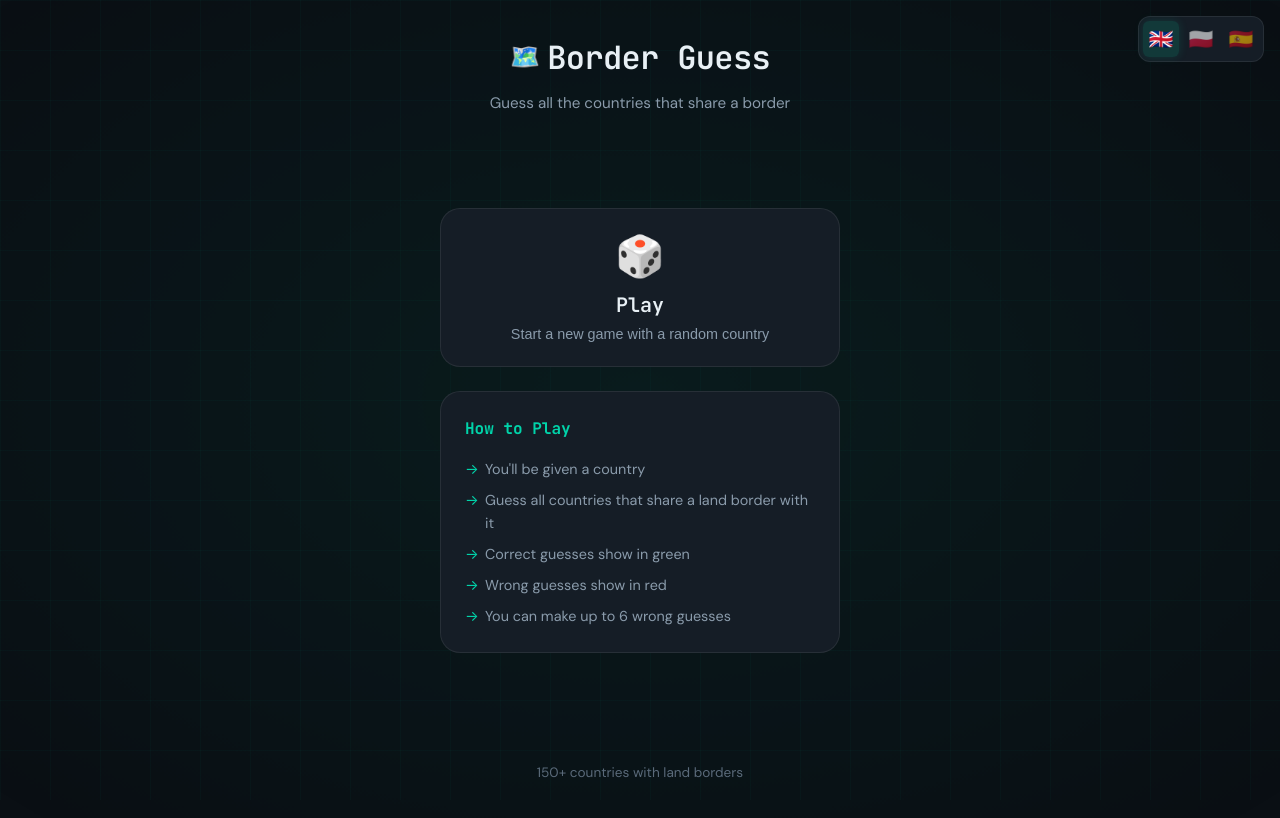
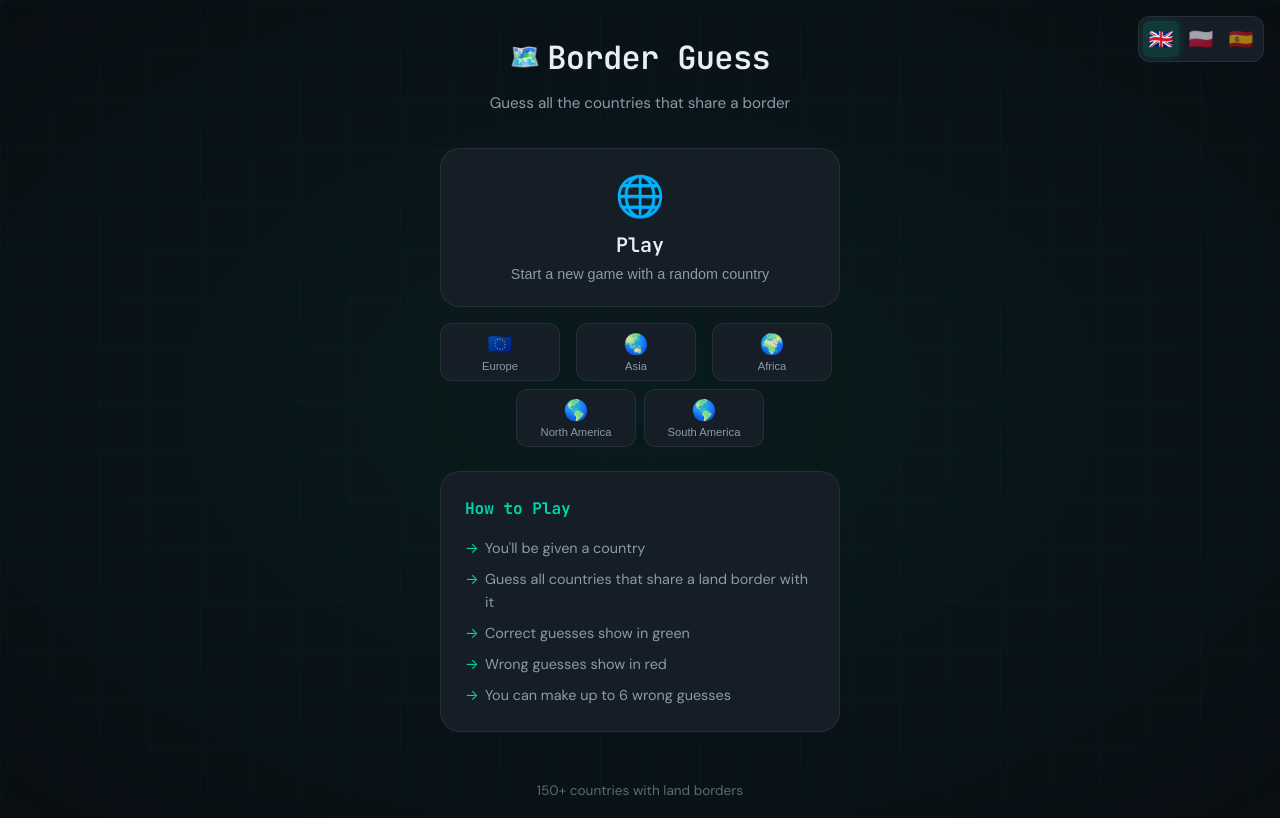
Before and after one commit to pierd/borders, a React (Vite) app: page / in a window 1280 px wide. Built offline with nearby package versions, Linux system fonts and the light colour scheme.

Commit message:
Add continent modes

```diff
--- a/src/App.css
+++ b/src/App.css
@@ -232,6 +232,57 @@ body {
 
 .mode-description {
   font-size: 0.9rem;
+  color: var(--text-secondary);
+}
+
+/* Continent Buttons */
+.continent-buttons {
+  display: grid;
+  grid-template-columns: repeat(3, 1fr);
+  gap: 0.5rem;
+}
+
+.continent-buttons-row {
+  display: contents;
+}
+
+.continent-buttons-row:last-child {
+  grid-column: 1 / -1;
+  display: flex;
+  justify-content: center;
+  gap: 0.5rem;
+}
+
+.continent-btn {
+  display: flex;
+  flex-direction: column;
+  align-items: center;
+  gap: 0.25rem;
+  background: var(--bg-card);
+  border: 1px solid var(--border-color);
+  border-radius: var(--radius-md);
+  padding: 0.5rem 0.75rem;
+  cursor: pointer;
+  transition: all 0.2s ease;
+  color: var(--text-primary);
+  min-width: 80px;
+  flex: 1;
+  max-width: 120px;
+}
+
+.continent-btn:hover {
+  border-color: var(--accent-primary);
+  box-shadow: var(--shadow-glow);
+  transform: translateY(-1px);
+}
+
+.continent-emoji {
+  font-size: 1.25rem;
+}
+
+.continent-name {
+  font-size: 0.7rem;
+  font-weight: 500;
   color: var(--text-secondary);
 }
 
--- a/src/App.tsx
+++ b/src/App.tsx
@@ -5,7 +5,16 @@ import { CountrySearch } from './components/CountrySearch';
 import { CountryMap } from './components/CountryMap';
 import { LanguageSelector } from './components/LanguageSelector';
 import { GAME_CONFIG } from './types/game';
+import { type Continent } from './data/countries';
 import './App.css';
+
+const continentEmojis: Record<Continent, string> = {
+  'Europe': '🇪🇺',
+  'Asia': '🌏',
+  'Africa': '🌍',
+  'North America': '🌎',
+  'South America': '🌎',
+};
 
 function App() {
   const { t } = useTranslation();
@@ -38,13 +47,40 @@ function App() {
 
         <main className="main">
           <div className="mode-selector">
-            <button className="mode-card" onClick={startGame}>
-              <div className="mode-icon">🎲</div>
+            <button className="mode-card" onClick={() => startGame()}>
+              <div className="mode-icon">🌐</div>
               <h2 className="mode-title">{t('game.play')}</h2>
               <p className="mode-description">
                 {t('game.playDescription')}
               </p>
             </button>
+
+            <div className="continent-buttons">
+              <div className="continent-buttons-row">
+                {(['Europe', 'Asia', 'Africa'] as const).map((continent) => (
+                  <button
+                    key={continent}
+                    className="continent-btn"
+                    onClick={() => startGame(continent)}
+                  >
+                    <span className="continent-emoji">{continentEmojis[continent]}</span>
+                    <span className="continent-name">{t(`continents.${continent}`)}</span>
+                  </button>
+                ))}
+              </div>
+              <div className="continent-buttons-row">
+                {(['North America', 'South America'] as const).map((continent) => (
+                  <button
+                    key={continent}
+                    className="continent-btn"
+                    onClick={() => startGame(continent)}
+                  >
+                    <span className="continent-emoji">{continentEmojis[continent]}</span>
+                    <span className="continent-name">{t(`continents.${continent}`)}</span>
+                  </button>
+                ))}
+              </div>
+            </div>
           </div>
 
           <div className="rules-card">
@@ -172,7 +208,7 @@ function App() {
             </div>
 
             <div className="game-over-actions">
-              <button className="btn btn-primary" onClick={startGame}>
+              <button className="btn btn-primary" onClick={() => startGame(gameState.continent)}>
                 {t('gameOver.playAgain')}
               </button>
               <button className="btn btn-secondary" onClick={resetGame}>
--- a/src/data/countries.ts
+++ b/src/data/countries.ts
@@ -2,6 +2,179 @@ export interface Country {
   name: string;
   borders: string[];
 }
+
+export type Continent = 'Europe' | 'Asia' | 'Africa' | 'North America' | 'South America';
+
+// Map each country to its continent
+const countryContinent: Record<string, Continent> = {
+  // Europe
+  "France": "Europe",
+  "Belgium": "Europe",
+  "Luxembourg": "Europe",
+  "Germany": "Europe",
+  "Switzerland": "Europe",
+  "Italy": "Europe",
+  "Monaco": "Europe",
+  "Spain": "Europe",
+  "Andorra": "Europe",
+  "Denmark": "Europe",
+  "Poland": "Europe",
+  "Czech Republic": "Europe",
+  "Austria": "Europe",
+  "Netherlands": "Europe",
+  "Portugal": "Europe",
+  "Gibraltar": "Europe",
+  "Slovenia": "Europe",
+  "San Marino": "Europe",
+  "Vatican City": "Europe",
+  "Slovakia": "Europe",
+  "Ukraine": "Europe",
+  "Belarus": "Europe",
+  "Lithuania": "Europe",
+  "Hungary": "Europe",
+  "Romania": "Europe",
+  "Serbia": "Europe",
+  "Croatia": "Europe",
+  "Liechtenstein": "Europe",
+  "Montenegro": "Europe",
+  "Bosnia and Herzegovina": "Europe",
+  "Bulgaria": "Europe",
+  "North Macedonia": "Europe",
+  "Kosovo": "Europe",
+  "Greece": "Europe",
+  "Albania": "Europe",
+  "Norway": "Europe",
+  "Sweden": "Europe",
+  "Finland": "Europe",
+  "Ireland": "Europe",
+  "United Kingdom": "Europe",
+  "Estonia": "Europe",
+  "Latvia": "Europe",
+  "Moldova": "Europe",
+  "Russia": "Europe", // Listed as Europe since most borders are European
+
+  // Asia
+  "Turkey": "Asia",
+  "Georgia": "Asia",
+  "Armenia": "Asia",
+  "Azerbaijan": "Asia",
+  "Kazakhstan": "Asia",
+  "Uzbekistan": "Asia",
+  "Turkmenistan": "Asia",
+  "Kyrgyzstan": "Asia",
+  "Tajikistan": "Asia",
+  "Afghanistan": "Asia",
+  "Pakistan": "Asia",
+  "India": "Asia",
+  "Nepal": "Asia",
+  "Bhutan": "Asia",
+  "Bangladesh": "Asia",
+  "Myanmar": "Asia",
+  "Thailand": "Asia",
+  "Laos": "Asia",
+  "Vietnam": "Asia",
+  "Cambodia": "Asia",
+  "Malaysia": "Asia",
+  "Brunei": "Asia",
+  "Indonesia": "Asia",
+  "Papua New Guinea": "Asia",
+  "East Timor": "Asia",
+  "China": "Asia",
+  "Mongolia": "Asia",
+  "North Korea": "Asia",
+  "South Korea": "Asia",
+  "Iran": "Asia",
+  "Iraq": "Asia",
+  "Kuwait": "Asia",
+  "Saudi Arabia": "Asia",
+  "Jordan": "Asia",
+  "Syria": "Asia",
+  "Israel": "Asia",
+  "Lebanon": "Asia",
+  "Palestine": "Asia",
+  "Qatar": "Asia",
+  "United Arab Emirates": "Asia",
+  "Oman": "Asia",
+  "Yemen": "Asia",
+
+  // Africa
+  "Morocco": "Africa",
+  "Egypt": "Africa",
+  "Libya": "Africa",
+  "Tunisia": "Africa",
+  "Algeria": "Africa",
+  "Western Sahara": "Africa",
+  "Mauritania": "Africa",
+  "Mali": "Africa",
+  "Niger": "Africa",
+  "Chad": "Africa",
+  "Sudan": "Africa",
+  "South Sudan": "Africa",
+  "Eritrea": "Africa",
+  "Ethiopia": "Africa",
+  "Djibouti": "Africa",
+  "Somalia": "Africa",
+  "Kenya": "Africa",
+  "Uganda": "Africa",
+  "Tanzania": "Africa",
+  "Rwanda": "Africa",
+  "Burundi": "Africa",
+  "Democratic Republic of the Congo": "Africa",
+  "Republic of the Congo": "Africa",
+  "Central African Republic": "Africa",
+  "Cameroon": "Africa",
+  "Nigeria": "Africa",
+  "Benin": "Africa",
+  "Togo": "Africa",
+  "Ghana": "Africa",
+  "Ivory Coast": "Africa",
+  "Liberia": "Africa",
+  "Sierra Leone": "Africa",
+  "Guinea": "Africa",
+  "Guinea-Bissau": "Africa",
+  "Senegal": "Africa",
+  "Gambia": "Africa",
+  "Burkina Faso": "Africa",
+  "Gabon": "Africa",
+  "Equatorial Guinea": "Africa",
+  "Angola": "Africa",
+  "Zambia": "Africa",
+  "Malawi": "Africa",
+  "Mozambique": "Africa",
+  "Zimbabwe": "Africa",
+  "Botswana": "Africa",
+  "Namibia": "Africa",
+  "South Africa": "Africa",
+  "Eswatini": "Africa",
+  "Lesotho": "Africa",
+
+  // North America
+  "Canada": "North America",
+  "United States": "North America",
+  "Mexico": "North America",
+  "Guatemala": "North America",
+  "Belize": "North America",
+  "Honduras": "North America",
+  "El Salvador": "North America",
+  "Nicaragua": "North America",
+  "Costa Rica": "North America",
+  "Panama": "North America",
+
+  // South America
+  "Colombia": "South America",
+  "Venezuela": "South America",
+  "Brazil": "South America",
+  "Peru": "South America",
+  "Ecuador": "South America",
+  "Guyana": "South America",
+  "Suriname": "South America",
+  "French Guiana": "South America",
+  "Bolivia": "South America",
+  "Paraguay": "South America",
+  "Argentina": "South America",
+  "Chile": "South America",
+  "Uruguay": "South America",
+};
 
 // Define all border pairs (each pair listed once)
 const borderPairs: [string, string][] = [
@@ -360,6 +533,32 @@ export const countries: Country[] = buildCountriesFromPairs(borderPairs);
 // Get list of all country names for search/validation
 export const countryNames: string[] = countries.map(c => c.name);
 
+// Get country's continent
+export function getCountryContinent(countryName: string): Continent | undefined {
+  return countryContinent[countryName];
+}
+
+// Get countries filtered by continent (only those with at least 2 borders within the continent)
+export function getCountriesByContinent(continent: Continent): Country[] {
+  const continentCountryNames = new Set(
+    Object.entries(countryContinent)
+      .filter(([, c]) => c === continent)
+      .map(([name]) => name)
+  );
+
+  return countries
+    .filter(c => continentCountryNames.has(c.name))
+    .map(c => ({
+      name: c.name,
+      // Only include borders that are also in the same continent
+      borders: c.borders.filter(b => continentCountryNames.has(b)),
+    }))
+    .filter(c => c.borders.length >= 2); // Must have at least 2 borders within continent
+}
+
+// List of all continents
+export const continents: Continent[] = ['Europe', 'Asia', 'Africa', 'North America', 'South America'];
+
 // Countries that have only 1 neighbor (might be too easy)
 export const easyCountries = countries.filter(c => c.borders.length === 1).map(c => c.name);
 
--- a/src/hooks/useBordersGame.ts
+++ b/src/hooks/useBordersGame.ts
@@ -1,5 +1,5 @@
 import { useState, useCallback } from 'react';
-import { countries, type Country } from '../data/countries';
+import { countries, getCountriesByContinent, type Country, type Continent } from '../data/countries';
 import { GAME_CONFIG } from '../types/game';
 
 export interface Guess {
@@ -16,6 +16,7 @@ export interface GameState {
   won: boolean;
   showOutlines: boolean;
   namesHintLevel: number; // 0 = no hint, 1-3 = letters shown
+  continent?: Continent; // Track which continent filter is active
 }
 
 // Simple seeded random number generator
@@ -26,11 +27,15 @@ function seededRandom(seed: number): () => number {
   };
 }
 
-function getRandomCountry(): Country {
+function getRandomCountry(continent?: Continent): Country {
   // Use current timestamp as seed for true randomness
   const random = seededRandom(Date.now());
-  // Filter countries to only those with at least 2 borders (more interesting)
-  const validCountries = countries.filter(c => c.borders.length >= 2);
+
+  // Get countries based on continent filter
+  const validCountries = continent
+    ? getCountriesByContinent(continent)
+    : countries.filter(c => c.borders.length >= 2);
+
   const index = Math.floor(random() * validCountries.length);
   return validCountries[index];
 }
@@ -38,8 +43,8 @@ function getRandomCountry(): Country {
 export function useBordersGame() {
   const [gameState, setGameState] = useState<GameState | null>(null);
 
-  const startGame = useCallback(() => {
-    const country = getRandomCountry();
+  const startGame = useCallback((continent?: Continent) => {
+    const country = getRandomCountry(continent);
     setGameState({
       currentCountry: country,
       guesses: [],
@@ -49,6 +54,7 @@ export function useBordersGame() {
       won: false,
       showOutlines: false,
       namesHintLevel: 0,
+      continent,
     });
   }, []);
 
--- a/src/i18n/locales/en.json
+++ b/src/i18n/locales/en.json
@@ -45,6 +45,13 @@
     "en": "English",
     "pl": "Polski",
     "es": "Español"
+  },
+  "continents": {
+    "Europe": "Europe",
+    "Asia": "Asia",
+    "Africa": "Africa",
+    "North America": "North America",
+    "South America": "South America"
   },
   "countries": {
     "Afghanistan": "Afghanistan",
--- a/src/i18n/locales/es.json
+++ b/src/i18n/locales/es.json
@@ -45,6 +45,13 @@
     "en": "English",
     "pl": "Polski",
     "es": "Español"
+  },
+  "continents": {
+    "Europe": "Europa",
+    "Asia": "Asia",
+    "Africa": "África",
+    "North America": "América del Norte",
+    "South America": "América del Sur"
   },
   "countries": {
     "Afghanistan": "Afganistán",
--- a/src/i18n/locales/pl.json
+++ b/src/i18n/locales/pl.json
@@ -45,6 +45,13 @@
     "en": "English",
     "pl": "Polski",
     "es": "Español"
+  },
+  "continents": {
+    "Europe": "Europa",
+    "Asia": "Azja",
+    "Africa": "Afryka",
+    "North America": "Ameryka Północna",
+    "South America": "Ameryka Południowa"
   },
   "countries": {
     "Afghanistan": "Afganistan",
```
